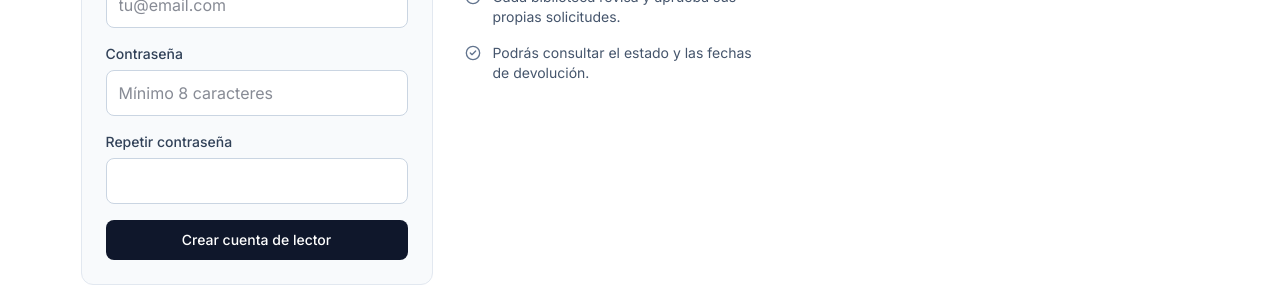
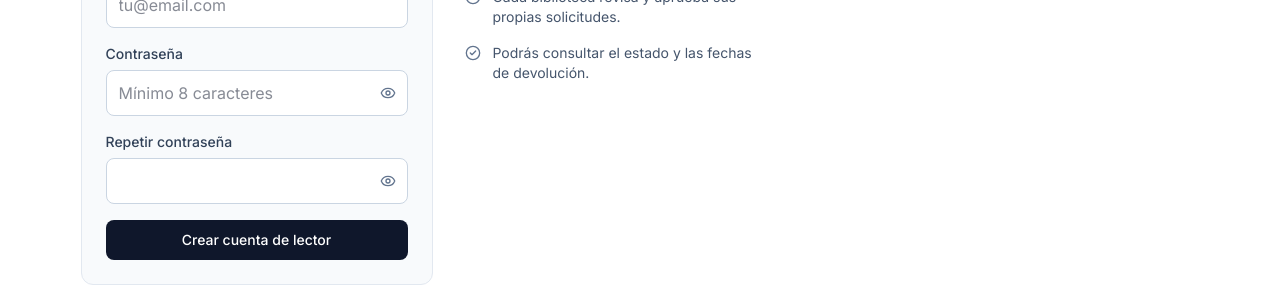
Before and after one commit to muga-system/muga-library, a Next.js app: page /registro in a window 1280 px wide. Shown: the part 362-648 px from the top of the page. Built offline with nearby package versions, Linux system fonts and the light colour scheme; no server answers.

Commit message:
agregar control para ver contrasenas

```diff
--- a/src/app/configuracion/page.tsx
+++ b/src/app/configuracion/page.tsx
@@ -6,6 +6,7 @@ import { User, Building2, Bell, Shield, Download, Save, Check, Camera } from "lu
 import { uploadImage } from "@/lib/uploads/client"
 import { useNotifications } from "@/components/notifications-provider"
 import { MugaHeader } from "@/components/muga-header"
+import { PasswordInput } from "@/components/password-input"
 
 export default function ConfiguracionPage() {
   const notifications = useNotifications()
@@ -332,8 +333,7 @@ export default function ConfiguracionPage() {
                         <label className="block text-sm font-medium text-slate-700 mb-1.5">
                           Contraseña actual
                         </label>
-                        <input
-                          type="password"
+                        <PasswordInput
                           value={profile.currentPassword}
                           onChange={(e) => setProfile({ ...profile, currentPassword: e.target.value })}
                           className="w-full px-3 py-2 border border-slate-300 rounded-lg bg-white text-slate-900 focus:outline-none focus:ring-2 focus:ring-slate-900"
@@ -347,8 +347,7 @@ export default function ConfiguracionPage() {
                         <label className="block text-sm font-medium text-slate-700 mb-1.5">
                           Nueva contrasena
                         </label>
-                        <input
-                          type="password"
+                        <PasswordInput
                           value={profile.newPassword}
                           onChange={(e) => setProfile({ ...profile, newPassword: e.target.value })}
                           className="w-full px-3 py-2 border border-slate-300 rounded-lg bg-white text-slate-900 focus:outline-none focus:ring-2 focus:ring-slate-900"
@@ -360,8 +359,7 @@ export default function ConfiguracionPage() {
                         <label className="block text-sm font-medium text-slate-700 mb-1.5">
                           Confirmar contrasena
                         </label>
-                        <input
-                          type="password"
+                        <PasswordInput
                           value={profile.confirmPassword}
                           onChange={(e) => setProfile({ ...profile, confirmPassword: e.target.value })}
                           className="w-full px-3 py-2 border border-slate-300 rounded-lg bg-white text-slate-900 focus:outline-none focus:ring-2 focus:ring-slate-900"
--- a/src/app/iniciar-sesion/page.tsx
+++ b/src/app/iniciar-sesion/page.tsx
@@ -5,6 +5,7 @@ import Link from "next/link"
 import { ArrowRight, BookOpen, Library, Loader2, Users } from "lucide-react"
 import { signInWithEmail } from "@/lib/auth/client"
 import { MugaHeader } from "@/components/muga-header"
+import { PasswordInput } from "@/components/password-input"
 
 export default function IniciarSesionPage() {
   const [nextPath, setNextPath] = useState("")
@@ -77,7 +78,7 @@ export default function IniciarSesionPage() {
               <label htmlFor="password" className="mb-1.5 block text-sm font-medium text-slate-700 dark:text-slate-300">
                 Contraseña
               </label>
-              <input
+              <PasswordInput
                 id="password"
                 type="password"
                 required
--- a/src/app/registro/page.tsx
+++ b/src/app/registro/page.tsx
@@ -5,6 +5,7 @@ import Link from "next/link"
 import { BookOpen, CheckCircle2, Loader2 } from "lucide-react"
 import { signUpWithEmail } from "@/lib/auth/client"
 import { MugaHeader } from "@/components/muga-header"
+import { PasswordInput } from "@/components/password-input"
 
 export default function RegistroPage() {
   const [nextPath, setNextPath] = useState("")
@@ -76,12 +77,12 @@ export default function RegistroPage() {
 
               <div>
                 <label htmlFor="password" className="mb-1.5 block text-sm font-medium text-slate-700 dark:text-slate-300">Contraseña</label>
-                <input id="password" type="password" autoComplete="new-password" required value={password} onChange={(event) => setPassword(event.target.value)} className="w-full rounded-lg border border-slate-300 bg-white px-3 py-2.5 text-slate-900 outline-none focus:ring-2 focus:ring-slate-900 dark:border-slate-700 dark:bg-slate-950 dark:text-slate-100" placeholder="Mínimo 8 caracteres" />
+                <PasswordInput id="password" autoComplete="new-password" required value={password} onChange={(event) => setPassword(event.target.value)} className="w-full rounded-lg border border-slate-300 bg-white px-3 py-2.5 text-slate-900 outline-none focus:ring-2 focus:ring-slate-900 dark:border-slate-700 dark:bg-slate-950 dark:text-slate-100" placeholder="Mínimo 8 caracteres" />
               </div>
 
               <div>
                 <label htmlFor="confirmPassword" className="mb-1.5 block text-sm font-medium text-slate-700 dark:text-slate-300">Repetir contraseña</label>
-                <input id="confirmPassword" type="password" autoComplete="new-password" required value={confirmPassword} onChange={(event) => setConfirmPassword(event.target.value)} className="w-full rounded-lg border border-slate-300 bg-white px-3 py-2.5 text-slate-900 outline-none focus:ring-2 focus:ring-slate-900 dark:border-slate-700 dark:bg-slate-950 dark:text-slate-100" />
+                <PasswordInput id="confirmPassword" autoComplete="new-password" required value={confirmPassword} onChange={(event) => setConfirmPassword(event.target.value)} className="w-full rounded-lg border border-slate-300 bg-white px-3 py-2.5 text-slate-900 outline-none focus:ring-2 focus:ring-slate-900 dark:border-slate-700 dark:bg-slate-950 dark:text-slate-100" />
               </div>
 
               {error ? <div className="rounded-lg border border-red-200 bg-red-50 px-3 py-2 text-sm text-red-700 dark:border-red-900/50 dark:bg-red-950/20 dark:text-red-300">{error}</div> : null}
--- /dev/null
+++ b/src/components/password-input.tsx
@@ -0,0 +1,29 @@
+"use client"
+
+import { useState, type InputHTMLAttributes } from "react"
+import { Eye, EyeOff } from "lucide-react"
+
+type PasswordInputProps = InputHTMLAttributes<HTMLInputElement>
+
+export function PasswordInput({ className = "", ...props }: PasswordInputProps) {
+  const [visible, setVisible] = useState(false)
+
+  return (
+    <div className="relative">
+      <input
+        {...props}
+        type={visible ? "text" : "password"}
+        className={`pr-10 ${className}`}
+      />
+      <button
+        type="button"
+        onClick={() => setVisible((current) => !current)}
+        className="absolute inset-y-0 right-0 flex w-10 items-center justify-center text-slate-500 transition-colors hover:text-slate-900 focus:outline-none focus-visible:text-slate-900 dark:text-slate-400 dark:hover:text-slate-100 dark:focus-visible:text-slate-100"
+        aria-label={visible ? "Ocultar" : "Mostrar"}
+        title={visible ? "Ocultar contraseña" : "Mostrar contraseña"}
+      >
+        {visible ? <EyeOff className="h-4 w-4" aria-hidden="true" /> : <Eye className="h-4 w-4" aria-hidden="true" />}
+      </button>
+    </div>
+  )
+}
```
Also changed, not shown: 1 other file (tests, documents, lock files or other folders).
